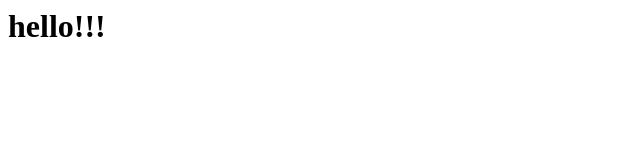
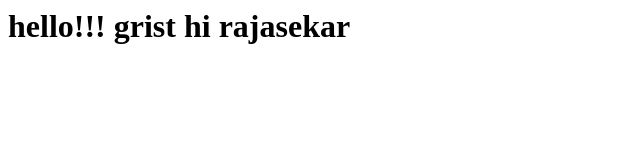
Before and after one commit to rajasekar22/grist-widget1, a plain HTML site: page index.html in a window 1280 px wide. Shown: the whole page, without its empty margins (0-640 px from the left). Drawn offline with Linux system fonts and the light colour scheme.

Commit message:
Update index.html

```diff
--- a/index.html
+++ b/index.html
@@ -1 +1 @@
-<h1>hello!!!</h1>
+<h1>hello!!! grist hi rajasekar</h1>
```
